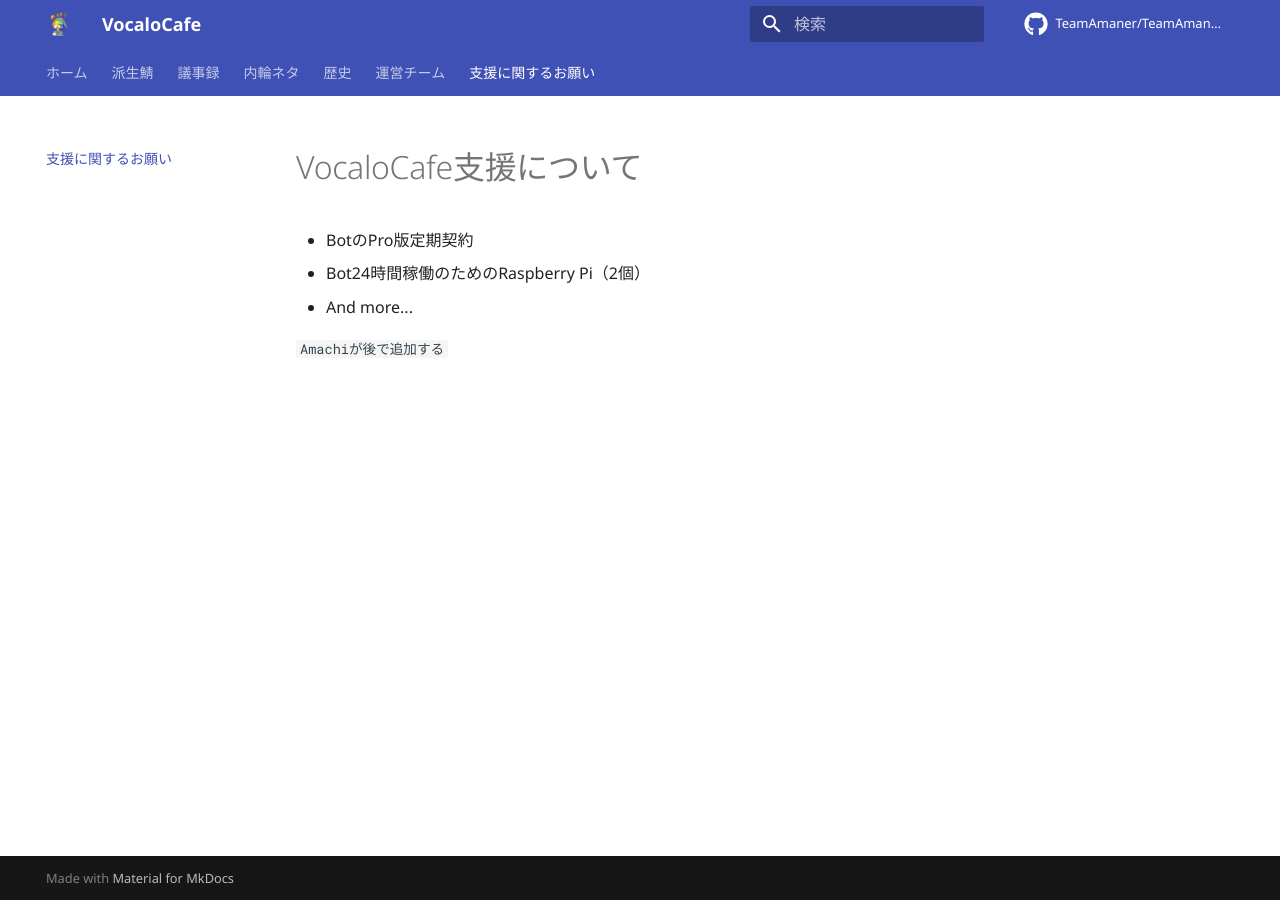
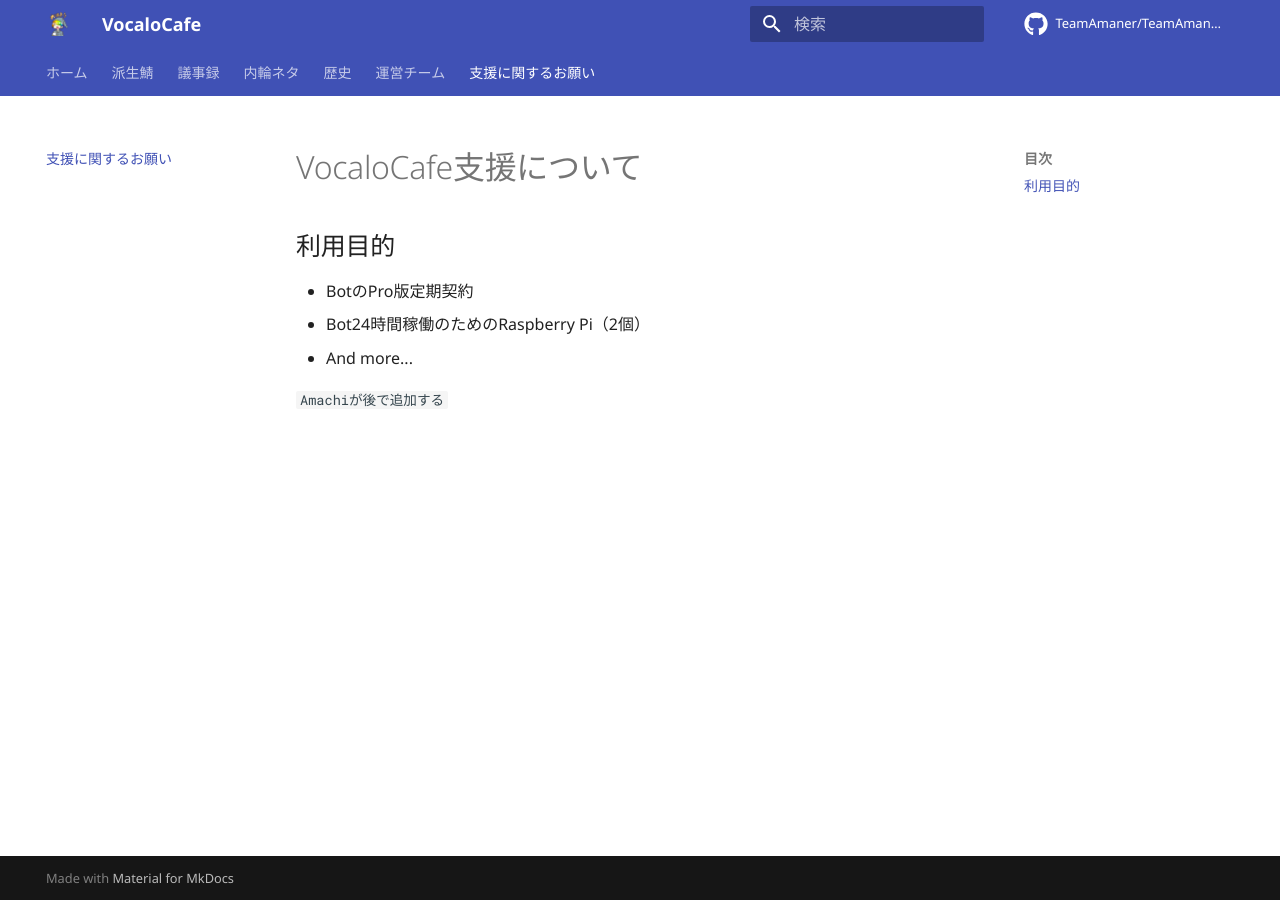
Before and after one commit to TeamAmaner/TeamAmaner.github.io, an MkDocs documentation site: the page built from docs/support.md, in a window 1280 px wide. Built offline with MkDocs 1.6.1 and Material for MkDocs 9.7.7, drawn with Linux system fonts in a browser that asks for light colours; comment, search, counter and statistics services are not loaded.

Commit message:
[Add]: 文章の追加(少しだけ)

```diff
--- a/docs/support.md
+++ b/docs/support.md
@@ -1,5 +1,7 @@
 # VocaloCafe支援について
 
+
+## 利用目的
 - BotのPro版定期契約
 - Bot24時間稼働のためのRaspberry Pi（2個）
 - And more...
```
